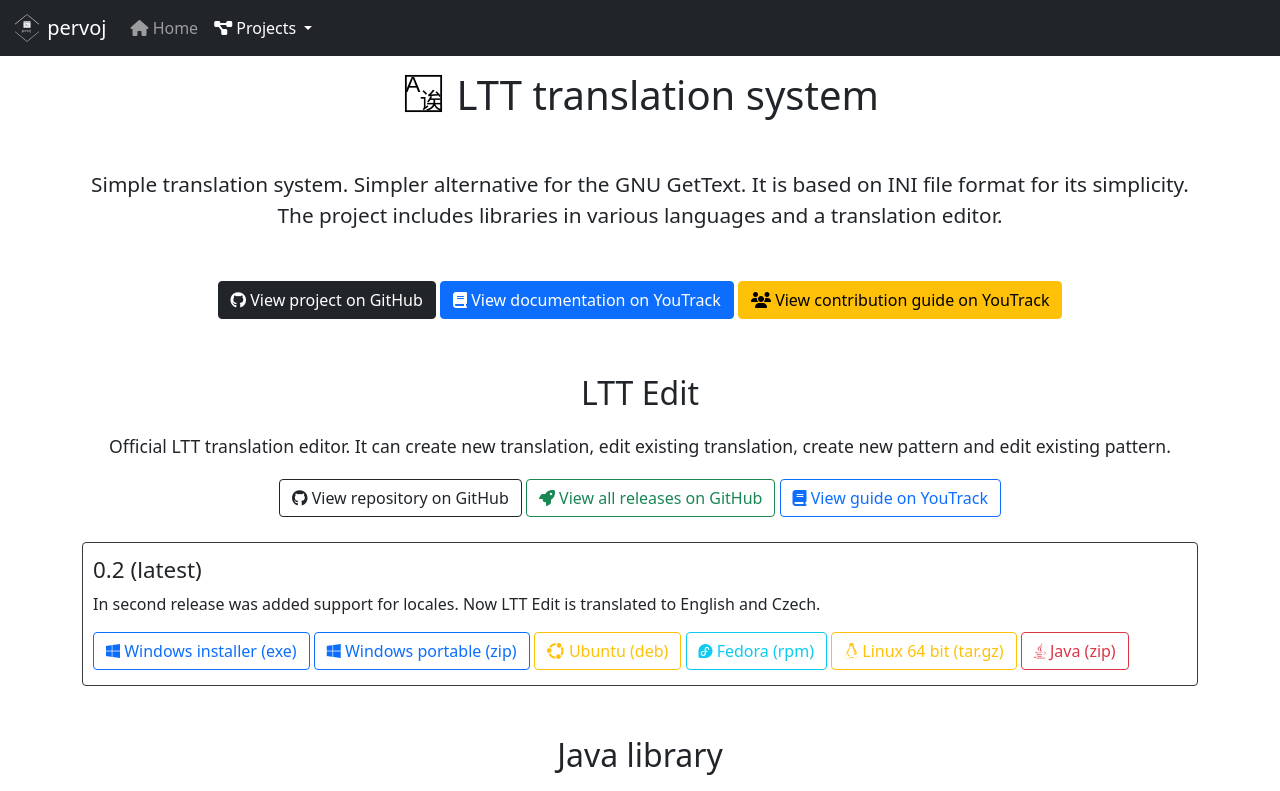
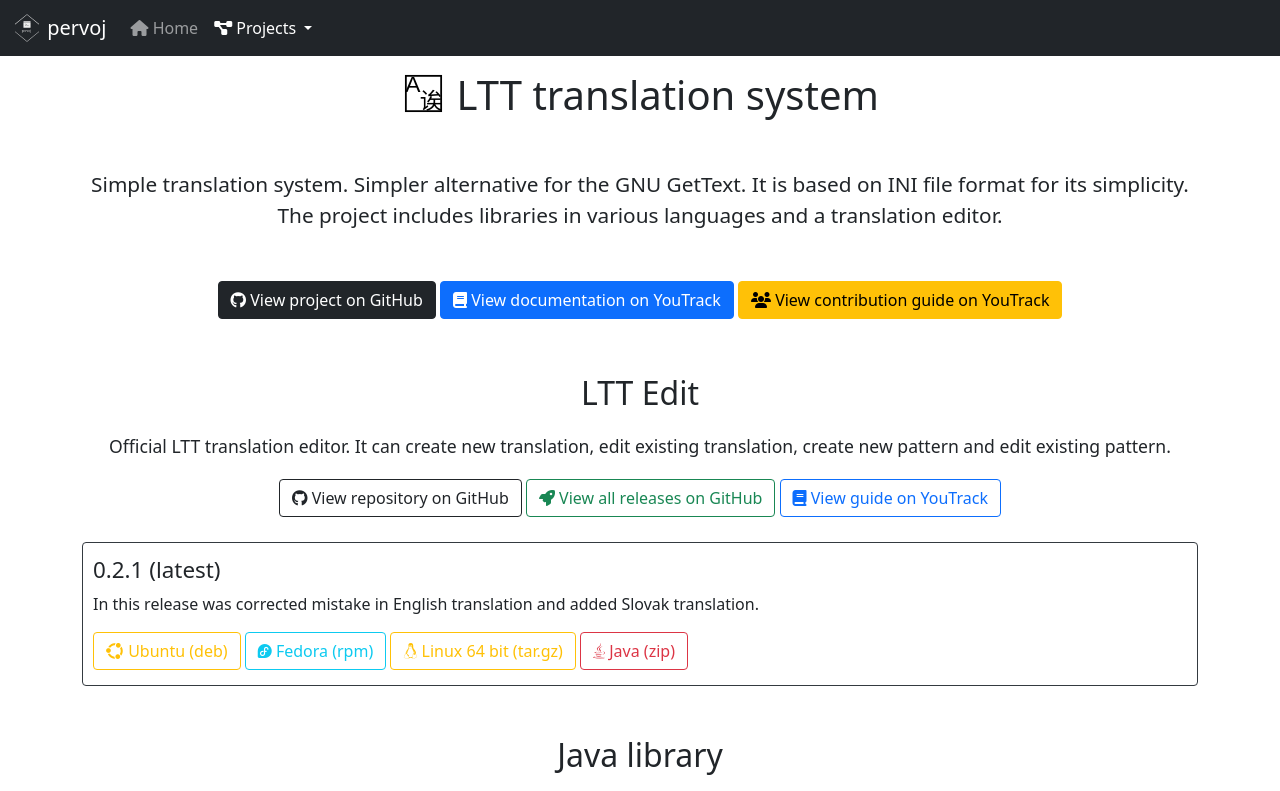
Before and after one commit to pervoj/pervoj.github.io, a plain HTML site: page ltt.html in a window 1280 px wide. Shown: the top 791 px of the page. Drawn offline with nearby package versions, Linux system fonts and the light colour scheme.

Commit message:
Add LTT Edit v0.2.1 release

```diff
--- a/ltt.html
+++ b/ltt.html
@@ -69,15 +69,13 @@
             </div>
             <div class="releases">
                 <div class="release">
-                    <span class="release-title">0.2 (latest)</span>
-                    <p class="release-desc">In second release was added support for locales. Now LTT Edit is translated to English and Czech.</p>
+                    <span class="release-title">0.2.1 (latest)</span>
+                    <p class="release-desc">In this release was corrected mistake in English translation and added Slovak translation.</p>
                     <div class="release-down">
-                        <a href="https://github.com/pervoj/ltt-edit/releases/download/v0.2/lttedit_2.0_setup.exe" type="button" class="btn btn-outline-primary"><span class="fab fa-windows"></span> Windows installer (exe)</a>
-                        <a href="https://github.com/pervoj/ltt-edit/releases/download/v0.2/lttedit_2.0_windows.zip" type="button" class="btn btn-outline-primary"><span class="fab fa-windows"></span> Windows portable (zip)</a>
-                        <a href="https://github.com/pervoj/ltt-edit/releases/download/v0.2/lttedit_0.2_all.deb" type="button" class="btn btn-outline-warning"><span class="fab fa-ubuntu"></span> Ubuntu (deb)</a>
-                        <a href="https://github.com/pervoj/ltt-edit/releases/download/v0.2/lttedit-0.2.noarch.rpm" type="button" class="btn btn-outline-info"><span class="fab fa-fedora"></span> Fedora (rpm)</a>
-                        <a href="https://github.com/pervoj/ltt-edit/releases/download/v0.2/lttedit_0.2_linux.tar.gz" type="button" class="btn btn-outline-warning"><span class="fab fa-linux"></span> Linux 64 bit (tar.gz)</a>
-                        <a href="https://github.com/pervoj/ltt-edit/releases/download/v0.2/lttedit_0.2_java.zip" type="button" class="btn btn-outline-danger"><span class="fab fa-java"></span> Java (zip)</a>
+                        <a href="https://github.com/pervoj/ltt-edit/releases/download/v0.2.1/lttedit_0.2.1_all.deb" type="button" class="btn btn-outline-warning"><span class="fab fa-ubuntu"></span> Ubuntu (deb)</a>
+                        <a href="https://github.com/pervoj/ltt-edit/releases/download/v0.2.1/lttedit_0.2.1.noarch.rpm" type="button" class="btn btn-outline-info"><span class="fab fa-fedora"></span> Fedora (rpm)</a>
+                        <a href="https://github.com/pervoj/ltt-edit/releases/download/v0.2.1/lttedit_0.2.1_linux.tar.gz" type="button" class="btn btn-outline-warning"><span class="fab fa-linux"></span> Linux 64 bit (tar.gz)</a>
+                        <a href="https://github.com/pervoj/ltt-edit/releases/download/v0.2.1/lttedit_0.2.1_java.zip" type="button" class="btn btn-outline-danger"><span class="fab fa-java"></span> Java (zip)</a>
                     </div>
                 </div>
             </div>
```
